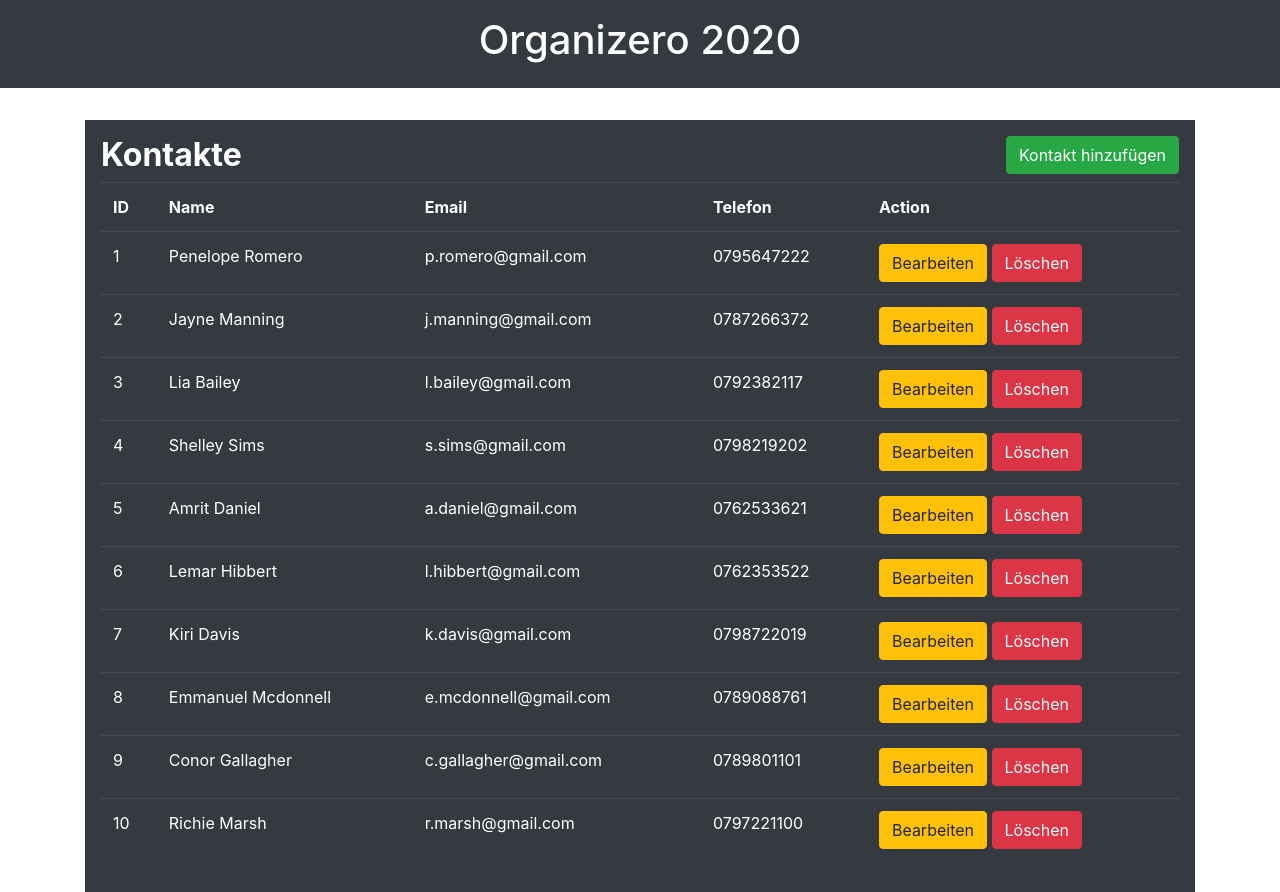
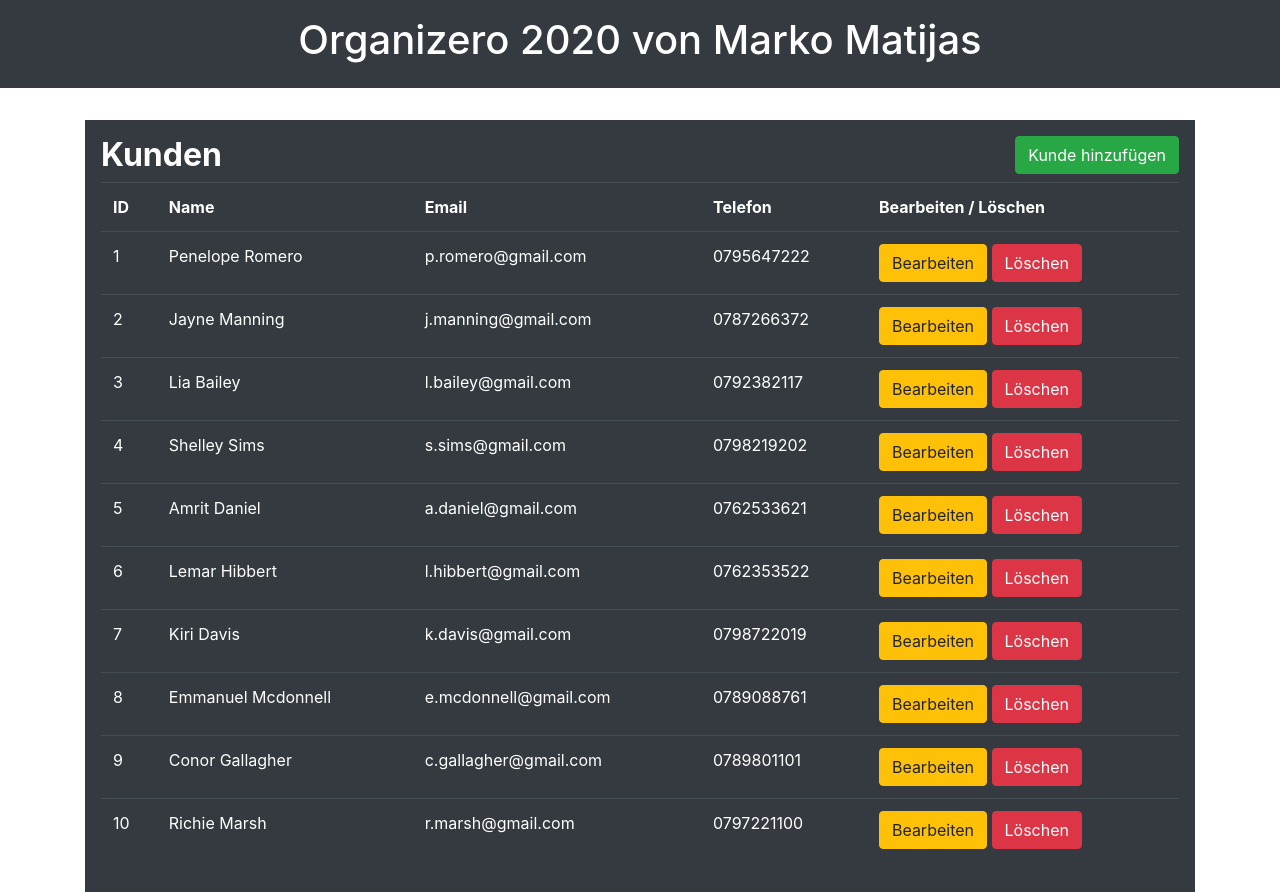
Before and after one commit to maty4/prog, a Flask app: page / in a window 1280 px wide. Shown: the top 892 px of the page. Run offline with Flask 2, Linux system fonts and the light colour scheme; data comes from the database, SQL or seed files in the repository; both versions use the stored data as it was after the commit; some libraries are stand-ins or nearby versions.

Commit message:
Letzte Änderungen

```diff
--- a/organizero/main.py
+++ b/organizero/main.py
@@ -34,13 +34,15 @@ class Data(db.Model):
         self.email = email
         self.telefon = telefon
 
+
+#Inhalt der Tables anzeigen
 @app.route('/')
 def Index():
     all_data = Data.query.all()
     return render_template("index.html", kontakte = all_data)
 
 
-#Für das Hinzufügen von Kontakten
+#Für das Hinzufügen von Kunden
 @app.route('/insert', methods = ['POST'])
 def insert():
     if request.method == 'POST':
@@ -52,7 +54,7 @@ def insert():
         db.session.add(my_data)
         db.session.commit()
 
-        flash("Kontakt erfolgreich hinzugefügt")
+        flash("Kunde erfolgreich hinzugefügt")
 
         return redirect(url_for('Index'))
 
@@ -69,7 +71,7 @@ def update():
         my_data.telefon = request.form['telefon']
 
         db.session.commit()
-        flash("Kontakt erfolgreich bearbeitet")
+        flash("Kunde erfolgreich bearbeitet")
 
         return redirect(url_for('Index'))
 
@@ -82,7 +84,7 @@ def delete(id):
     my_data = Data.query.get(id)
     db.session.delete(my_data)
     db.session.commit()
-    flash("Kontakt erfolgreich gelöscht")
+    flash("Kunde erfolgreich gelöscht")
 
     return redirect (url_for("Index"))
 
--- a/organizero/templates/header.html
+++ b/organizero/templates/header.html
@@ -9,7 +9,7 @@
 <div class="jumbotron jumbotron-fluid p-3 bg-dark text-white">
 	<div class="well text-center">
 
-		<h1>Organizero 2020</h1>
+		<h1>Organizero 2020 von Marko Matijas</h1>
 	</div>
 </div>
 
--- a/organizero/templates/index.html
+++ b/organizero/templates/index.html
@@ -1,3 +1,4 @@
+<!-- Jinja Blöcke-->
 {% extends 'base.html' %}
 {% include 'header.html' %}
 
@@ -11,7 +12,7 @@
   <div class="row">
     <div class="col md-12">
       <div class="jumbotron jumbotron-fluid p-3 bg-dark text-white">
-        <h2><b>Kontakte</b> <button type="button" class="btn btn-success float-right" data-toggle="modal" data-target="#mymodal">Kontakt hinzufügen</button></h2>
+        <h2><b>Kunden</b> <button type="button" class="btn btn-success float-right" data-toggle="modal" data-target="#mymodal">Kunde hinzufügen</button></h2>
 
 
 
@@ -47,7 +48,7 @@
             <th>Name</th>
             <th>Email</th>
             <th>Telefon</th>
-            <th>Action</th>
+            <th>Bearbeiten / Löschen</th>
           </tr>
 
 
@@ -76,7 +77,7 @@
           <div class="modal-content">
 
             <div class="modal-header">
-              <h4 class="modal-title">Inhalt überarbeiten</h4>
+              <h4 style="color: #000000;" class="modal-title">Kunde bearbeiten</h4>
             </div>
 
 
@@ -123,13 +124,13 @@
 
       </div>
 
-<!-- Modal Kontakte hinzufügen-->
+<!-- Modal Kunden hinzufügen-->
       <div id="mymodal" class="modal fade" role="dialog">
         <div class="modal-dialog">
           <div class="modal-content">
 
             <div class="modal-header">
-              <h4 class="modal-title">Kontakt hinzufügen</h4>
+              <h4 class="modal-title">Kunde hinzufügen</h4>
             </div>
 
 
@@ -151,7 +152,7 @@
                 </div>
 
                 <div class="form-group">
-                  <button class="bts btn-primary" type="submit">Kontakt hinzufügen</button>
+                  <button class="bts btn-primary" type="submit">Speichern</button>
                 </div>
 
 
```
Also changed, not shown: organizero/database.db.
